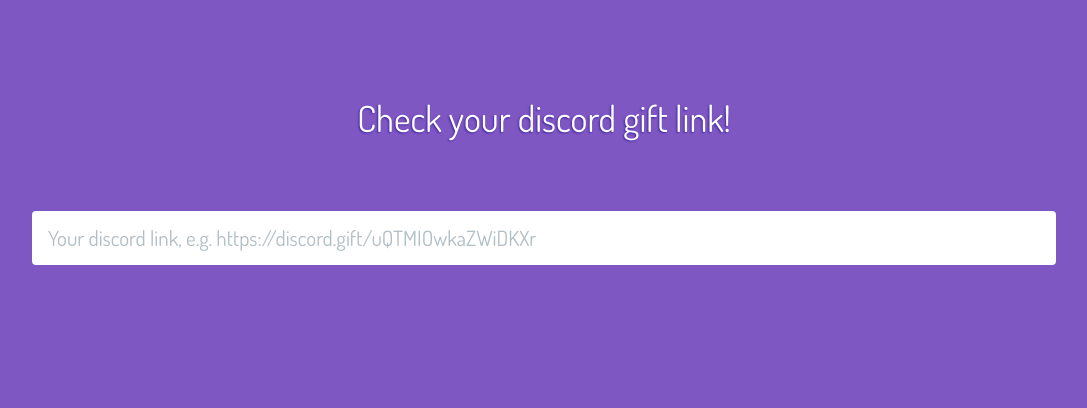
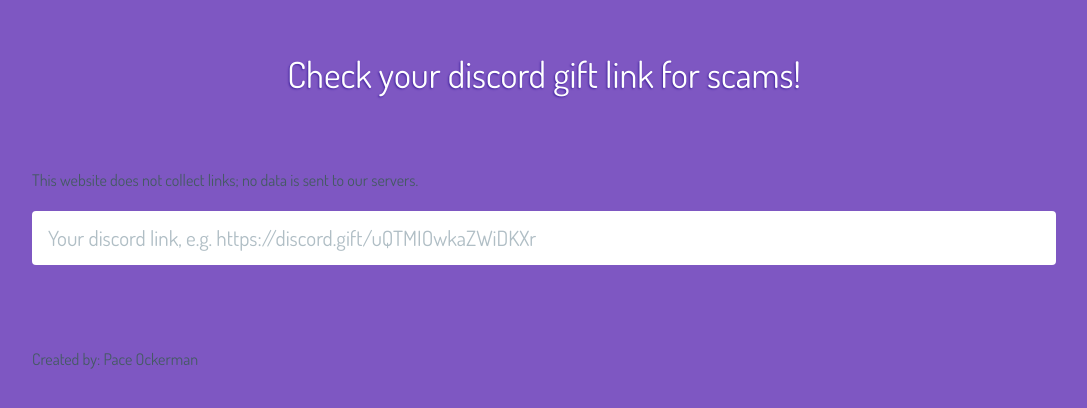
Before and after one commit to paceockerman/giftlinkcheck, a plain HTML site: page index.html in a window 1280 px wide. Shown: the part 186-594 px from the top of the page, without its empty margins (104-1191 px from the left). Drawn offline with Linux system fonts and the light colour scheme.

Commit message:
Update index.html

```diff
--- a/index.html
+++ b/index.html
@@ -6,7 +6,7 @@
     <meta charset="utf-8">
     <meta name="viewport" content="width=device-width, initial-scale=1">
 
-    <title>Discord Gift Link Checker</title>
+    <title>A Basic HTML5 Template</title>
     <meta name="description" content="A simple website to check validity of discord gift links.">
     <meta name="author" content="Pace Ockerman">
 
@@ -27,7 +27,8 @@
 <body>
 
     <div class="Wrapper">
-        <h1 class="Title">Check your discord gift link!</h1>
+        <h1 class="Title">Check your discord gift link for scams!</h1>
+        <p class="Desc">This website does not collect links; no data is sent to our servers.</p>
         <div class="Input">
             <input type="text" id="input" class="Input-text" name="linkBox"
                 placeholder="Your discord link, e.g. https://discord.gift/uQTMIOwkaZWiDKXr">
@@ -37,4 +38,9 @@
         <script src="js/scripts.js"></script>
 </body>
 
+
+<div class="footer">
+    <p class="Foot">Created by: Pace Ockerman</p>
+</div>
+
 </html>
```
